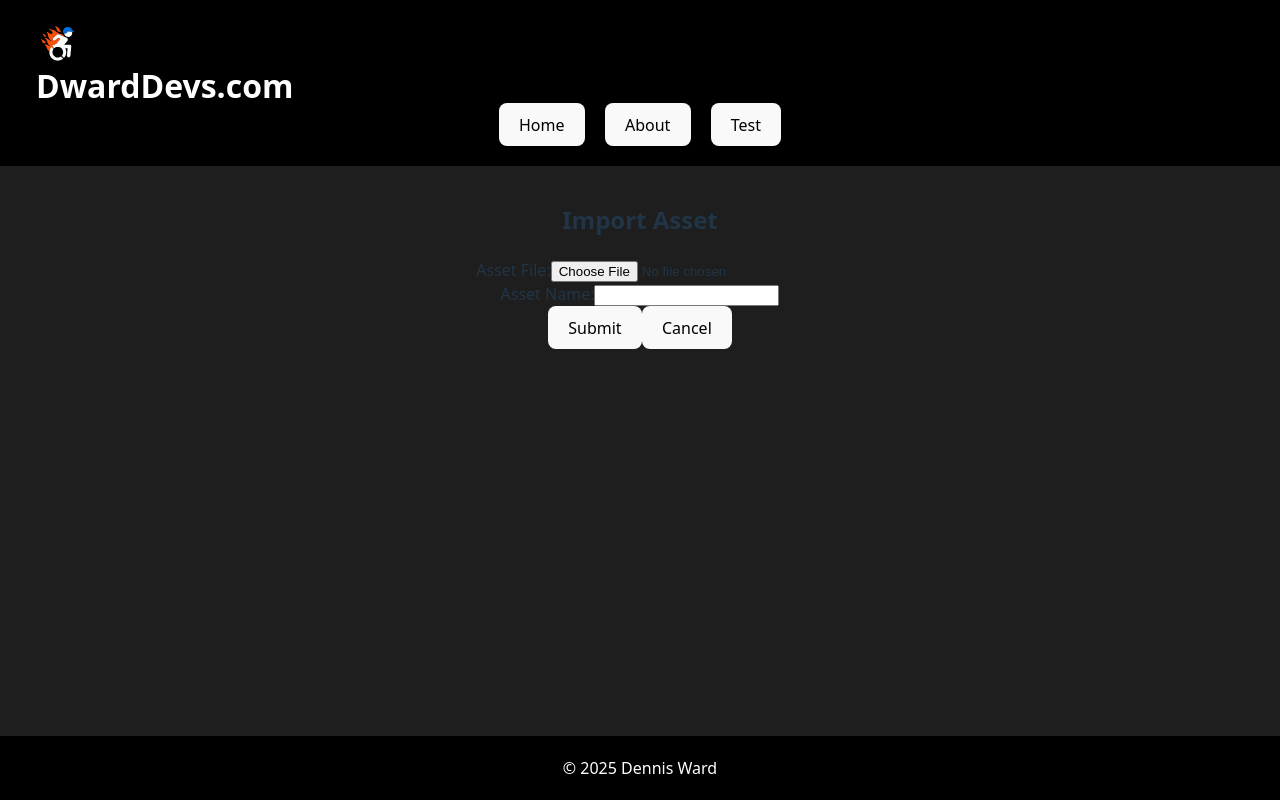
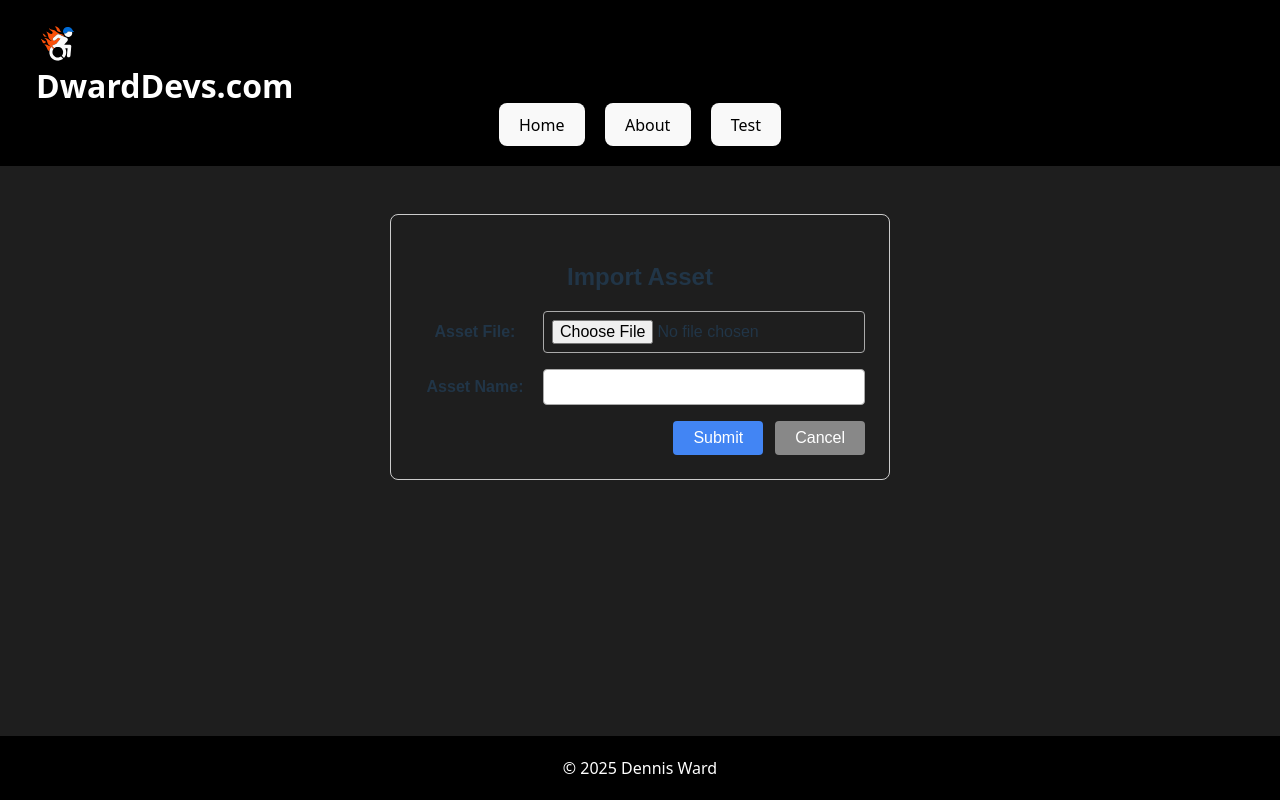
Before and after one commit to Maiar0/inventory-web-frontend, a Vue app: page /test in a window 1280 px wide. Built offline with nearby package versions, Linux system fonts and the light colour scheme; no server answers.

Commit message:
ProductLookup

```diff
--- a/src/router/index.js
+++ b/src/router/index.js
@@ -10,6 +10,7 @@ import Cart from '../views/orders/Cart.vue'
 import Order from '../views/orders/Order.vue'
 import AssetLookup from '../views/utilitypages/AssetLookup.vue'
 import ImportAsset from '../views/product/ImportAsset.vue'
+import ProductLookup from '../views/utilitypages/ProductLookup.vue'
 
 const routes = [
   { path: '/dashboard',                   component: DashboardLayout },
@@ -24,6 +25,7 @@ const routes = [
   { path: '/order',                       component: Order,       meta: {requiredPermission: {action: 'create', resource: 'order'}} },
   { path: '/assetlookup',                 component: AssetLookup,       meta: {requiredPermission: {action: 'view', resource: 'asset'}} },
   { path: '/importasset',                 component: ImportAsset,       meta: {requiredPermission: {action: 'create', resource: 'asset'}} },
+  { path: '/productlookup',               component: ProductLookup,       meta: {requiredPermission: {action: 'view', resource: 'product'}} },
 ]
 
 export default createRouter({
--- a/src/views/DashboardNav.vue
+++ b/src/views/DashboardNav.vue
@@ -10,7 +10,7 @@ import NavGrid from '../components/NavGrid.vue';
 
 const navItems = ref([
     {
-        name: 'Inventory Catalog',
+        name: 'Product Catalog',
         description: 'View and manage items currently in stock',
         route: '/catalog'
     },
@@ -20,12 +20,17 @@ const navItems = ref([
         route: '/catalog/create'
     },
     {
+        name: 'Product Lookup',
+        description: 'View created products',
+        route: '/productlookup'
+    },
+    {
         name: 'Cart',
         description: 'Cart of items to purchase',
         route: '/cart'
     },
     {
-        name: 'finalize order',
+        name: 'Order',
         description: 'Purchase your cart items',
         route: '/order'
     },
@@ -43,11 +48,6 @@ const navItems = ref([
         name: 'User Management',
         description: 'Manage application users and access control',
         route: 'admin/users'
-    },
-    {
-        name: 'Settings',
-        description: 'Configure system preferences and application settings',
-        route: 'settings'
     },
     {
         name: 'Asset Lookup',
--- a/src/views/product/ImportAsset.vue
+++ b/src/views/product/ImportAsset.vue
@@ -7,6 +7,10 @@
             <div class="form-row">
                 <label>Asset File:</label>
                 <input type="file" @change="handleFileUpload" />
+            </div>
+            <div v-if="previewUrl" class="form-row image-preview">
+                <label>Preview:</label>
+                <img :src="previewUrl" alt="Preview" style="max-height: 150px; border: 1px solid #ccc;" />
             </div>
             <div class="form-row">
                 <label>Asset Name:</label>
@@ -25,9 +29,19 @@ import ApiFetch from '../../api/ApiFetch';
 const api = new ApiFetch();
 const assetName = ref('');
 const file = ref(null);
+const previewUrl = ref('');
 
 function handleFileUpload(event) {
-    file.value = event.target.files[0];
+    const selected = event.target.files[0];
+    if (selected) {
+        file.value = selected;
+
+        const reader = new FileReader();
+        reader.onload = () => {
+            previewUrl.value = reader.result;
+        };
+        reader.readAsDataURL(selected);
+    }
 }
 
 async function submitForm() {
@@ -48,3 +62,79 @@ async function submitForm() {
 }
 
 </script>
+<style scoped>
+.import-asset-form {
+    max-width: 500px;
+    margin: 2rem auto;
+    padding: 1.5rem;
+    border: 1px solid #ccc;
+    border-radius: 8px;
+    font-family: sans-serif;
+}
+
+.image-preview img {
+    max-width: 100%;
+    max-height: 200px;
+    object-fit: contain;
+    border-radius: 4px;
+}
+
+.form-header h2 {
+    margin-bottom: 1rem;
+    text-align: center;
+    font-size: 1.5rem;
+}
+
+.form-row {
+    display: grid;
+    grid-template-columns: 120px 1fr;
+    align-items: center;
+    gap: 0.5rem;
+    margin-bottom: 1rem;
+}
+
+.form-row label {
+    font-weight: bold;
+}
+
+.form-row input[type="file"],
+.form-row input[type="text"],
+.form-row input {
+    padding: 0.5rem;
+    font-size: 1rem;
+    border: 1px solid #aaa;
+    border-radius: 4px;
+    width: 100%;
+    box-sizing: border-box;
+}
+
+.action-buttons {
+    display: flex;
+    justify-content: flex-end;
+    gap: 0.75rem;
+    margin-top: 1rem;
+}
+
+.action-buttons button {
+    padding: 0.5rem 1.25rem;
+    font-size: 1rem;
+    cursor: pointer;
+    border: none;
+    border-radius: 4px;
+    background-color: #4285f4;
+    color: white;
+    transition: background-color 0.2s ease;
+}
+
+.action-buttons button:hover {
+    background-color: #3367d6;
+}
+
+.action-buttons button:last-child {
+    background-color: #888;
+}
+
+.action-buttons button:last-child:hover {
+    background-color: #666;
+}
+</style>
--- /dev/null
+++ b/src/views/utilitypages/ProductLookup.vue
@@ -0,0 +1,44 @@
+<template>
+    <input type="text" v-model="searchQuery" placeholder="Search products..." />
+    <div v-for="product in filteredProducts" class="products-grid">
+        <p>{{ product.name }}</p>
+        <p>{{ product.sku }}</p>
+        <p>{{ product.description }}</p>
+        <img v-if="product.image_url" :src="backend_url + product.image_url" alt="product Image" class="product-image"
+            @click="openProduct(product)" style="cursor:pointer" />
+    </div>
+</template>
+<script setup>
+import { computed, onMounted, ref } from 'vue';
+import ApiFetch from '../../api/ApiFetch';
+const backend_url = import.meta.env.VITE_PUBLIC_URL;
+const api = new ApiFetch();
+const products = ref([]);
+const searchQuery = ref('');
+const filteredProducts = computed(() => {
+    if (!searchQuery.value) return products.value;
+    const q = searchQuery.value.toLowerCase();
+    return products.value.filter(product =>
+        product.name.toLowerCase().includes(q) ||
+        product.sku.toLowerCase().includes(q) ||
+        product.description.toLowerCase().includes(q)
+    );
+});
+onMounted(() => {
+    fetchProducts();
+});
+function fetchProducts() {
+    api.fetch('/product/products', {
+        method: 'GET'
+    }).then(result => {
+        console.log('Products fetched:', result);
+        if (result && result.data) {
+            products.value = result.data;
+        } else {
+            console.error('No data found in the response');
+        }
+    }).catch(error => {
+        console.error('Error fetching products:', error);
+    });
+}
+</script>
```
